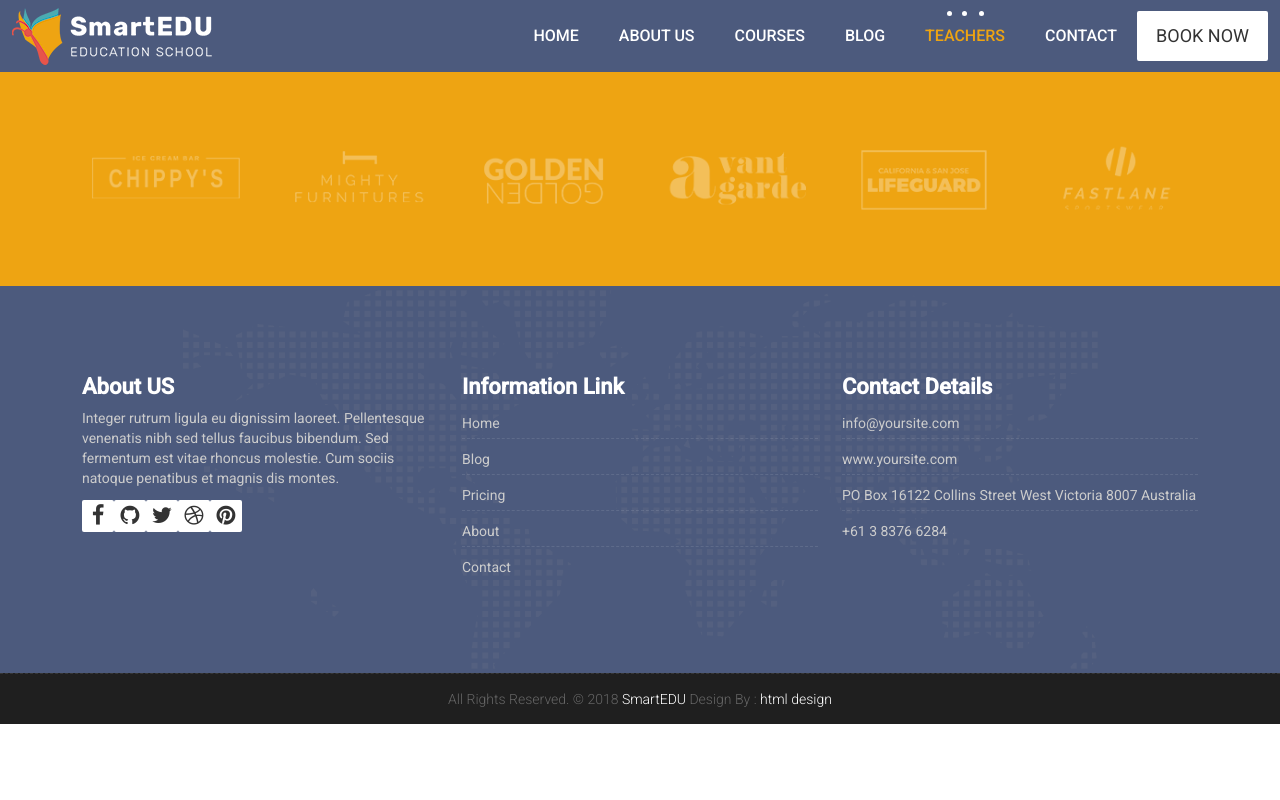
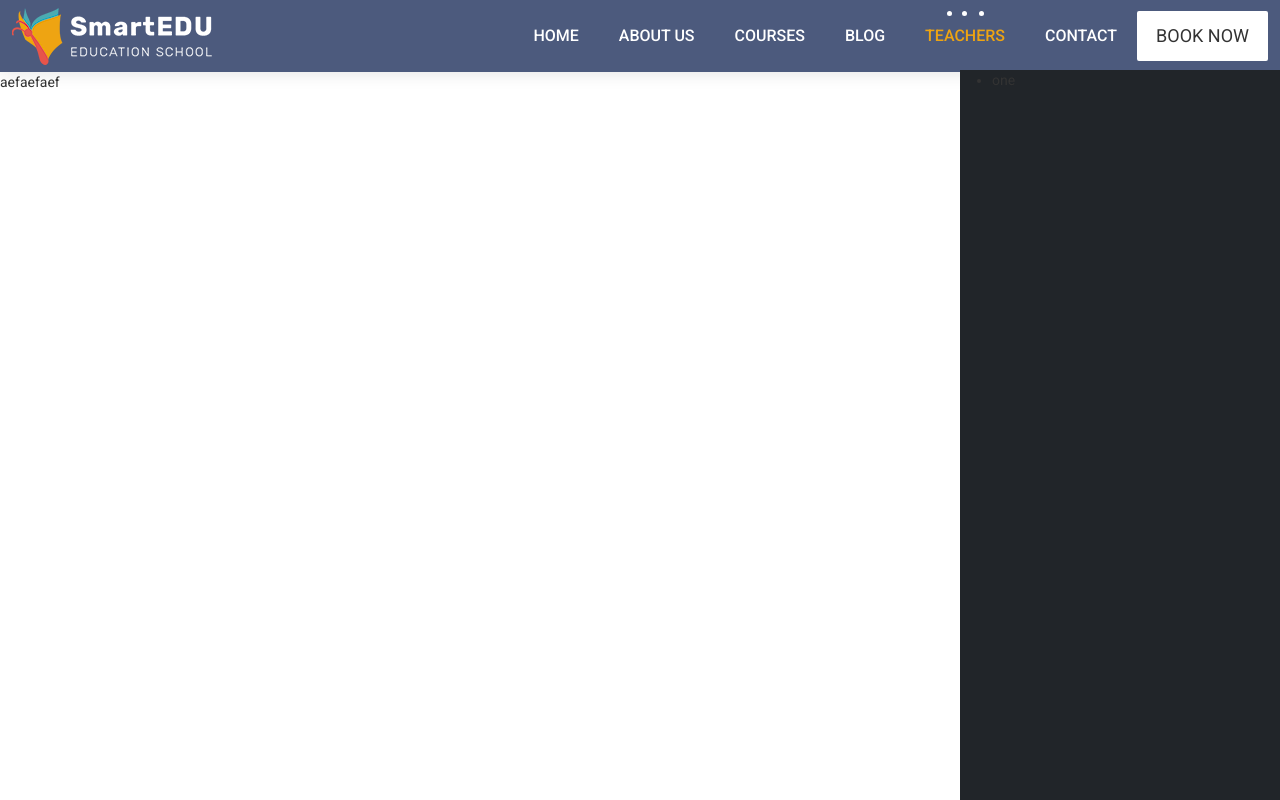
Before and after one commit to AhmedHafez7-Eng/Super-Learner-Front, an Angular app: page /course-content in a window 1280 px wide. Before the commit this address led to /. Shown: the top 800 px of the page. Built offline with nearby package versions, Linux system fonts and the light colour scheme.

Commit message:
adding conent sidebar

```diff
--- a/src/app/app-routing.module.ts
+++ b/src/app/app-routing.module.ts
@@ -17,11 +17,14 @@
 import { UpdatecourseComponent } from './updatecourse/updatecourse.component';
 import { MyCoursesComponent } from './course/my-courses/my-courses.component';
 import { CoursesComponent } from './course/courses/courses.component';
+import { CourseContentComponent } from './course-content/course-content.component';
 
 
 
 const routes: Routes = [
-    { path: 'teachers', component: InstructorsComponent },
+  { path: 'teachers', component: InstructorsComponent },
+  { path: 'course-content', component: CourseContentComponent },
+
   { path: 'register', component: RegisterComponent },
   {path:'courseInfo/:id',component:CourseInfoComponent},
   {path:'update/:id',component:UpdatecourseComponent},
--- a/src/app/app.module.ts
+++ b/src/app/app.module.ts
@@ -32,6 +32,7 @@
 import { MyCoursesComponent } from './course/my-courses/my-courses.component';
 import { CoursesComponent } from './course/courses/courses.component';
 import { CourseViewComponent } from './course-view/course-view.component';
+import { CourseContentComponent } from './course-content/course-content.component';
 
 @NgModule({
   declarations: [
@@ -58,6 +59,7 @@
     MyCoursesComponent,
     CoursesComponent,
     CourseViewComponent,
+    CourseContentComponent,
 
   ],
   imports: [
--- /dev/null
+++ b/src/app/course-content/course-content.component.css
@@ -0,0 +1,20 @@
+.side{
+    position:fixed;
+    top:72px;
+    right:0;
+    height:100%;
+    padding:0;
+    z-index: 1;
+  }
+
+  .scroll-area{
+    width:100%;
+    height:100%;
+
+
+    float:right;
+    overflow-y:scroll;
+  }
+  body{
+
+  }
--- /dev/null
+++ b/src/app/course-content/course-content.component.html
@@ -0,0 +1,23 @@
+<div class="row">
+    <div class="col-md-3 col-s-0 side bg-dark" [style.top.px]="height" #side (scroll)="onWindowScroll(side)">
+       <div style="position:relative;width:100%;height:100%;">
+
+
+         <div class="scroll-area">
+             <ul>
+                 <li>one</li>
+             </ul>
+         </div>
+
+
+       </div>
+
+    </div>
+    <div class="col-md-10 col-xs-offset-2 content col-md-offset-2">
+      <div style="height:1000px;width:100%;">
+        aefaefaef
+
+      </div>
+
+    </div>
+</div>
--- /dev/null
+++ b/src/app/course-content/course-content.component.ts
@@ -0,0 +1,40 @@
+
+import { Component, OnInit,HostListener } from '@angular/core';
+
+@Component({
+  selector: 'app-course-content',
+  templateUrl: './course-content.component.html',
+  styleUrls: ['./course-content.component.css']
+})
+export class CourseContentComponent implements OnInit {
+  height:number=72;
+  constructor() { }
+
+  ngOnInit(): void {
+  }
+  @HostListener("window:scroll", [])
+  onWindowScroll(side:any){
+    var scroll = window.pageYOffset || document.documentElement.scrollTop || document.body.scrollTop || 0;
+      if(scroll<72){
+        if(this.height>0){
+          this.height--;
+
+        }
+        else{
+          if (scroll<72) {
+            this.height+=scroll;
+
+          }
+          if (scroll=72) {
+            this.height=scroll;
+
+          }
+        }
+      }
+      else{
+        this.height=0;
+      }
+
+
+  }
+}
--- a/src/app/course-view/course-view.component.ts
+++ b/src/app/course-view/course-view.component.ts
@@ -1,4 +1,4 @@
-import { Component, OnInit } from '@angular/core';
+import { Component, Input, OnInit } from '@angular/core';
 import { course } from '../models/course.model';
 
 @Component({
@@ -7,13 +7,14 @@
   styleUrls: ['./course-view.component.css']
 })
 export class CourseViewComponent implements OnInit {
-
+  @Input()
+  course!:course;
   constructor() { }
 
   ngOnInit(): void {
 
   }
-  course!:course;
+
 
 
 }
--- a/src/app/course/my-courses/my-courses.component.html
+++ b/src/app/course/my-courses/my-courses.component.html
@@ -6,10 +6,10 @@
 
 </div> -->
 <div class="container">
-    <div class="mt-5">
-        <div class="row">
-            <div class="col-lg-4 col-md-6 col-12">
-                <app-course-view></app-course-view>
+    <div class="my-5">
+        <div class="row ">
+            <div class="col-lg-4 col-md-6 col-12 mb-3" *ngFor="let item of cardContent" >
+                <app-course-view [course]="item"></app-course-view>
             </div>
 
         </div>
--- a/src/app/course/my-courses/my-courses.component.ts
+++ b/src/app/course/my-courses/my-courses.component.ts
@@ -1,4 +1,5 @@
 import { Component, OnInit } from '@angular/core';
+import { course } from 'src/app/models/course.model';
 
 @Component({
   selector: 'app-my-courses',
@@ -11,16 +12,39 @@
 
   ngOnInit(): void {
   }
-  cardContent=[
-    {img:'../../../assets/images/blog_2.jpg',name:'Hotel Management',
-    desc:'Lorem ipsum door sit amet, fugiat deicata avise id cum, no quomaiorum intel ogrets geuiat operts elicata libere avisse idcumlegebat, liber regione eu si',
-  rate:4},
-   {img:'../../../assets/images/blog_2.jpg',name:'Engineering',
-    desc:'Lorem ipsum door sit amet, fugiat deicata avise id cum, no quomaiorum intel ogrets geuiat operts elicata libere avisse idcumlegebat, liber regione eu si',
-  rate:4},
-   {img:'../../../assets/images/blog_2.jpg',name:'programming',
-    desc:'Lorem ipsum door sit amet, fugiat deicata avise id cum, no quomaiorum intel ogrets geuiat operts elicata libere avisse idcumlegebat, liber regione eu si',
-  rate:4}
+  cardContent: course[] = [
+    {
+      id: 1,
+      title: 'php',
+      desc: 'lorem lorem lorem',
+      max_score: 50,
+      instructor_id: 1,
+      img: '../../../assets/images/blog_2.jpg'
+    },
+    {
+      id: 2,
+      title: 'laravel',
+      desc: 'lorem lorem lorem',
+      max_score: 50,
+      instructor_id: 1,
+      img: '../../../assets/images/blog_2.jpg'
+    },
+    {
+      id: 3,
+      title: 'angular',
+      desc: 'lorem lorem lorem',
+      max_score: 50,
+      instructor_id: 1,
+      img: '../../../assets/images/blog_2.jpg'
+    },
+    {
+      id: 3,
+      title: 'angular',
+      desc: 'lorem lorem lorem',
+      max_score: 50,
+      instructor_id: 1,
+      img: '../../../assets/images/blog_2.jpg'
+    }
   ]
 
 }
--- a/src/app/models/course.model.ts
+++ b/src/app/models/course.model.ts
@@ -4,5 +4,5 @@
     desc!:string;
     max_score!:number;
    instructor_id!:number;
-    img!:string;
+    img!:'../../../assets/images/blog_2.jpg';
 }
--- a/src/styles.css
+++ b/src/styles.css
@@ -28,6 +28,7 @@
     font-size: 14px;
     font-family: 'Rubik', sans-serif;
     line-height: 1.80857;
+    overflow-x:hidden;
 }
 
 body.demos .section {
```
Also changed, not shown: 1 other file (tests, documents, lock files or other folders).
